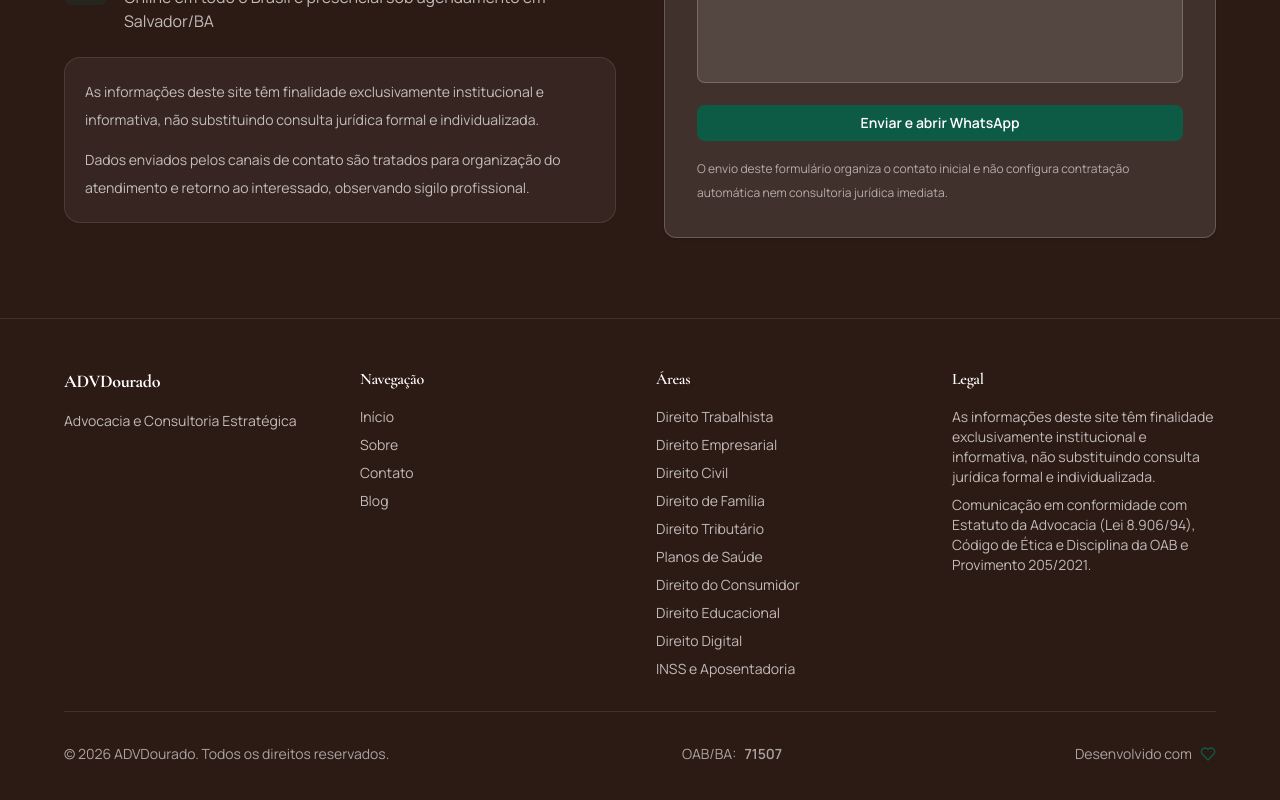
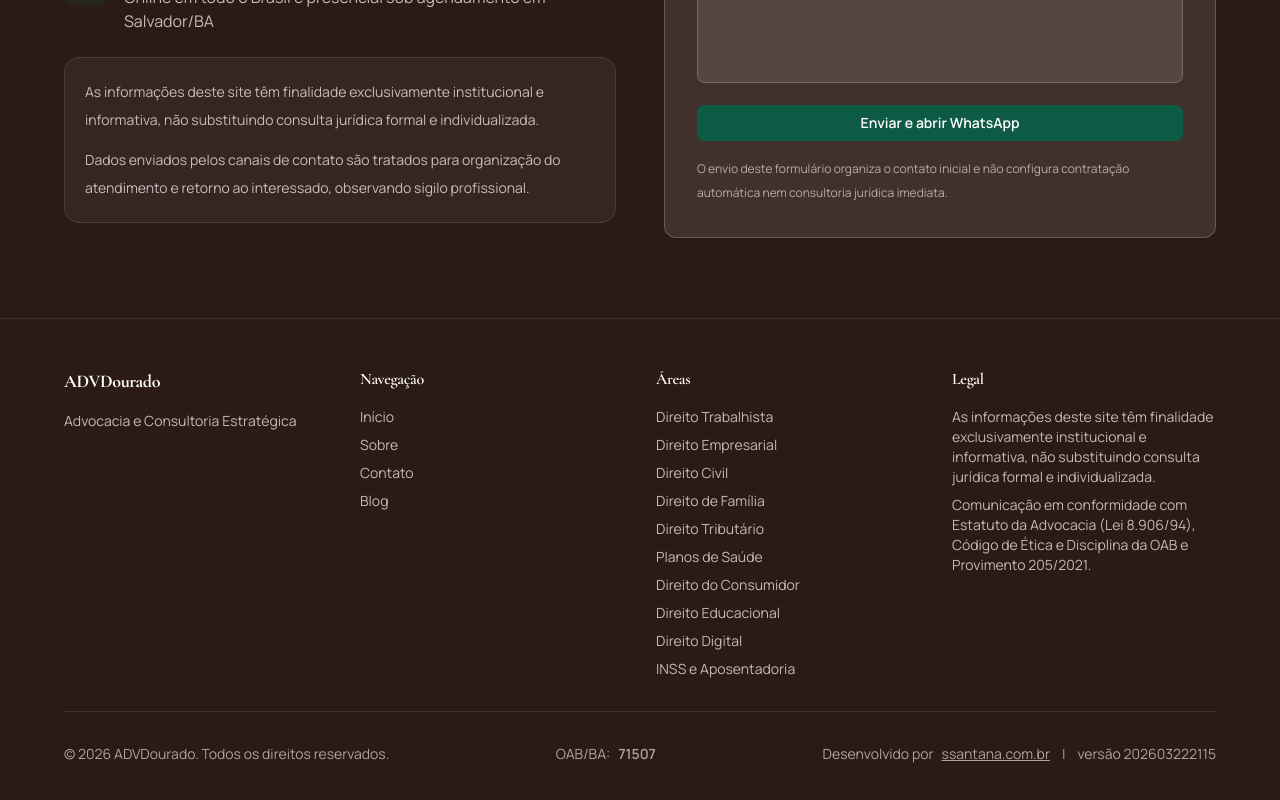
Before and after one commit to DiegoSimoesSantana/advdourado, a Next.js app: page / in a window 1280 px wide. Shown: the part 11113-11913 px from the top of the page. Built offline with nearby package versions, Linux system fonts and the light colour scheme.

Commit message:
chore: rodapé com versão do deploy e crédito ssantana.com.br

```diff
--- a/components/contact-footer-section.tsx
+++ b/components/contact-footer-section.tsx
@@ -246,7 +246,9 @@ Relato inicial: ${formData.message}`
               <span className="font-semibold">71507</span>
             </div>
             <div className="flex items-center gap-2 text-sm text-white/60">
-              Desenvolvido com <Heart className="w-4 h-4 text-primary" />
+              Desenvolvido por <a href="https://ssantana.com.br" target="_blank" rel="noopener noreferrer" className="underline hover:text-primary">ssantana.com.br</a>
+              <span className="mx-1">|</span>
+              <span>versão {new Date().getFullYear()}{(new Date().getMonth()+1).toString().padStart(2,'0')}{new Date().getDate().toString().padStart(2,'0')}{new Date().getHours().toString().padStart(2,'0')}{new Date().getMinutes().toString().padStart(2,'0')}</span>
             </div>
           </div>
         </div>
```
